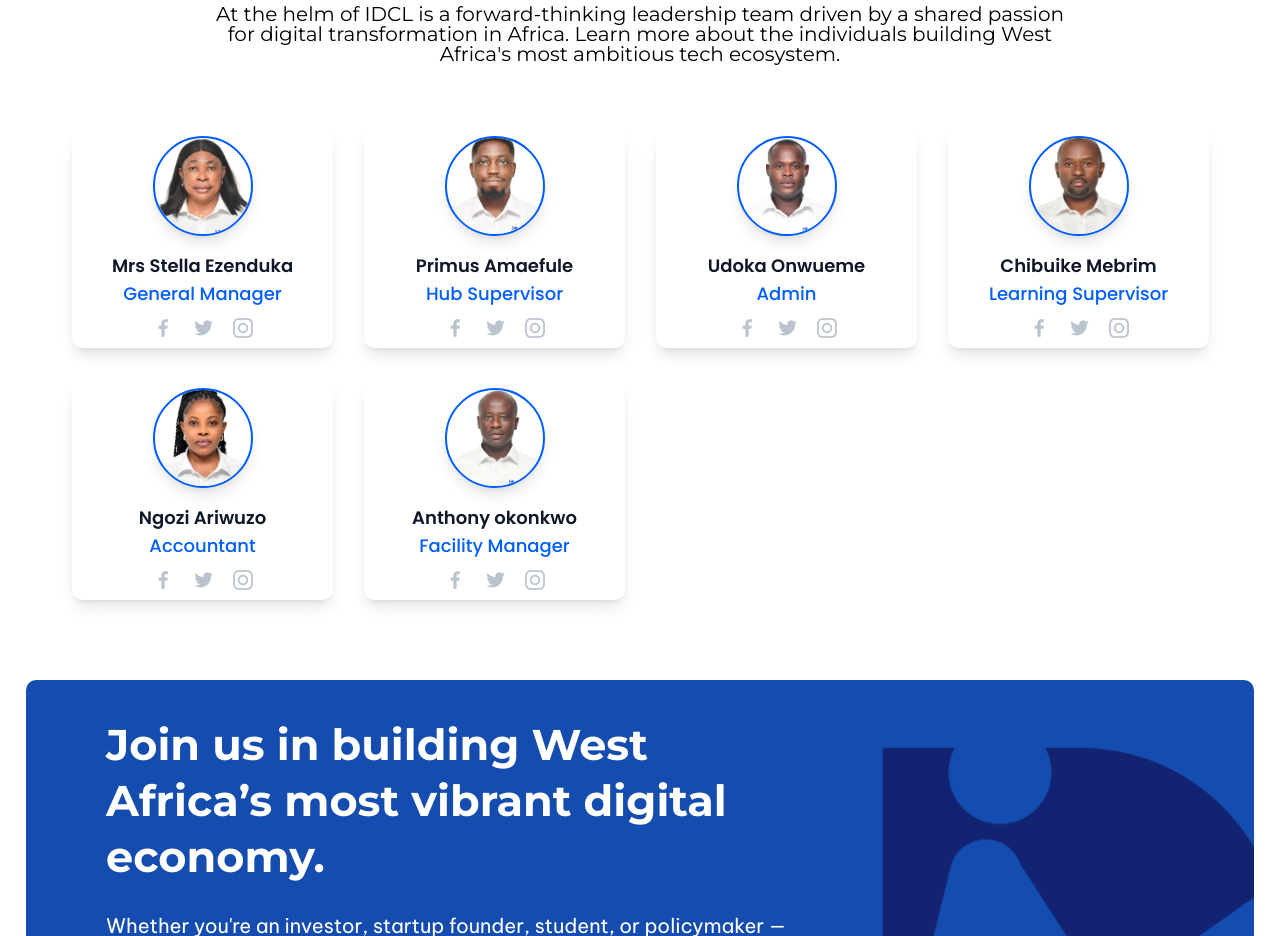
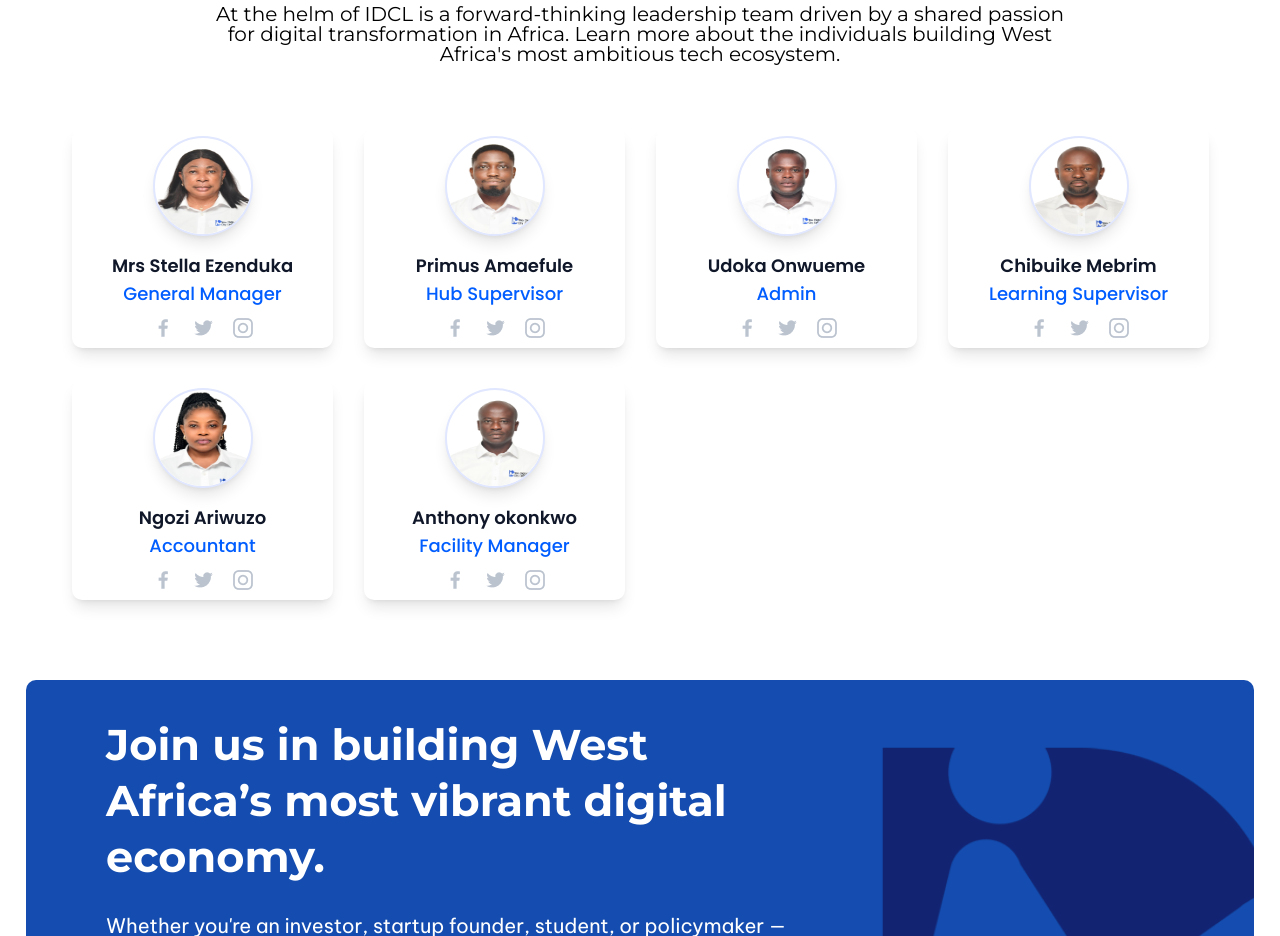
Before and after one commit to sullivanEmerald/idcl, a Next.js app: page /about in a window 1280 px wide. Shown: the part 4500-5436 px from the top of the page. Built offline with nearby package versions, Linux system fonts and the light colour scheme; no server answers; what axios-retry would draw is missing.

Commit message:
leaders styling

```diff
--- a/components/sections/about/leadership.tsx
+++ b/components/sections/about/leadership.tsx
@@ -176,16 +176,16 @@ export default function AboutLeaderShip() {
                             whileTap={{ scale: 0.97 }}
                         >
                             <motion.div
-                                className="relative w-[100px] h-[100px] p-2 bg-white rounded-full border-2 border-[#005DFF] shadow-lg mx-auto mb-2 transition-transform duration-300 hover:scale-105"
+                                className="relative w-[100px] h-[100px] p-1 bg-white rounded-full border-2 border-[#E0E7FF] shadow-lg mx-auto mb-2 transition-transform duration-300 hover:scale-105 overflow-hidden"
                                 variants={imageVariants}
                             >
                                 <Image
                                     src={item.image}
                                     alt={item.name}
                                     fill
-                                    className="object-cover rounded-full"
-                                    style={{ zIndex: 1 }}
-                                    sizes="100px"
+                                    // className="rounded-full"
+                                    // style={{ zIndex: 1 }}
+                                    // sizes="100px"
                                     priority={index === 0}
                                 />
                             </motion.div>
```
